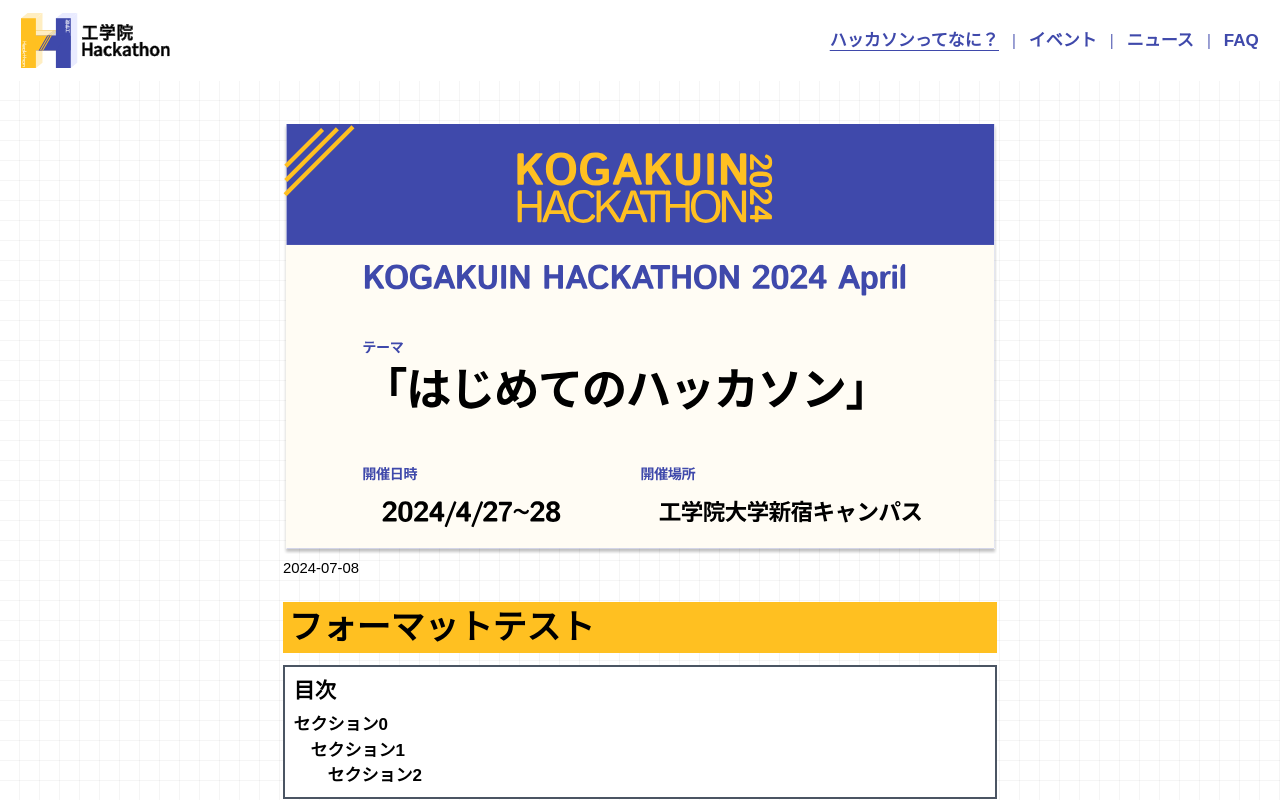
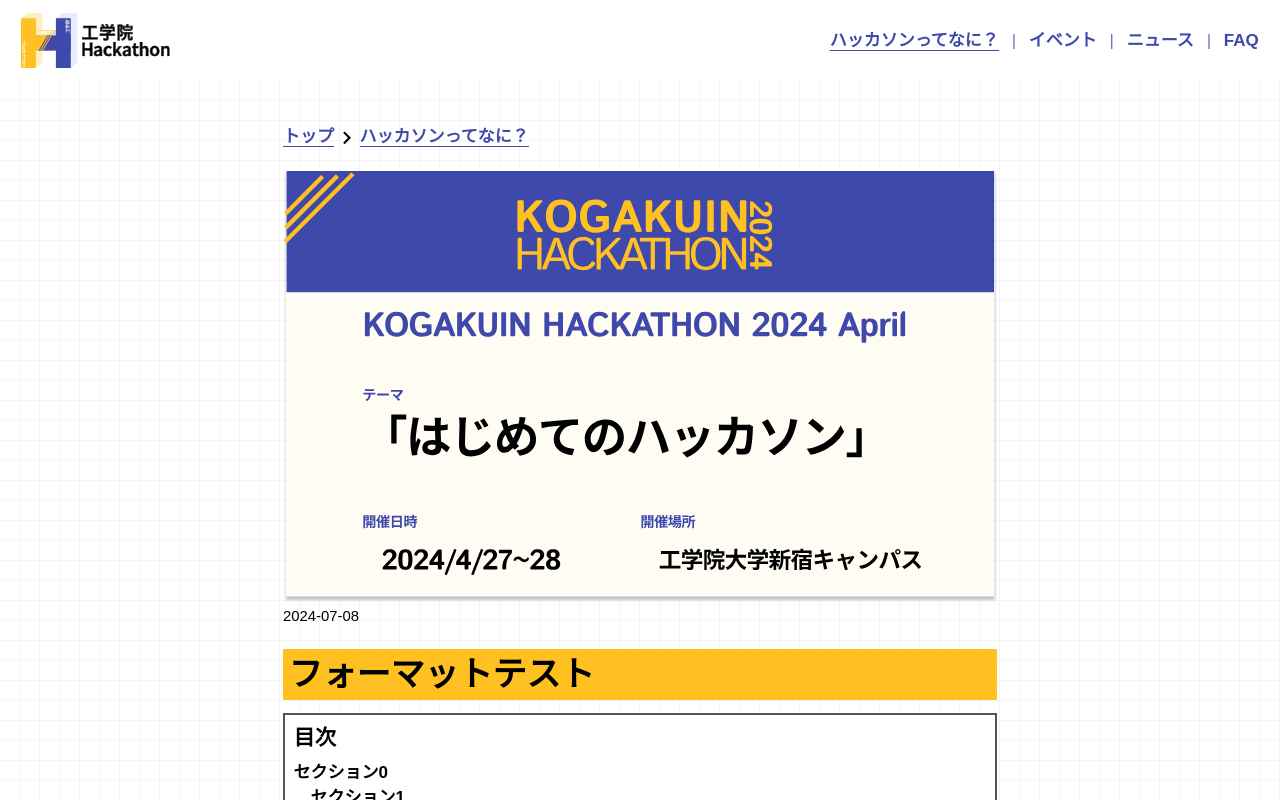
Before and after one commit to N-Keisho/kogakuin-hackathon-homepage, a Next.js app: page /about in a window 1280 px wide. Shown: the top 800 px of the page. Built offline with nearby package versions, Linux system fonts and the light colour scheme; a web font is replaced by a local one.

Commit message:
feature: Add BreadcrumbsList

```diff
--- a/app/components/ui/Article/ArticlePage.tsx
+++ b/app/components/ui/Article/ArticlePage.tsx
@@ -1,33 +1,48 @@
-import Image from 'next/image';
-import CustomReactMarkdown from './CustomReactMarkdown';
-import Index from './Index';
-import { Article } from '@/types/article';
+import Image from "next/image";
+import CustomReactMarkdown from "./CustomReactMarkdown";
+import Index from "./Index";
+import { Article } from "@/types/article";
+import BreadcrumbsList from "../BreadcrumbsList/BreadcrumbsList";
 
-const ArticlePage: React.FC<{ Article: Article, Badge?: boolean, isActivated?: boolean }> = ({ Article, Badge = false, isActivated = false }) => {
-
+const ArticlePage: React.FC<{
+  Article: Article;
+  Badge?: boolean;
+  isActivated?: boolean;
+}> = ({ Article, Badge = false, isActivated = false }) => {
   let title = Article.title;
 
   // titleの識別子の削除
-    if (Article.title.includes('!!!')) title = title.replace('!!!', '');
-    if (Article.title.includes('???')) title = title.replace('???', '');
-    if (Article.title.includes('@@')) title = title.replace('@@', '');
+  if (Article.title.includes("!!!")) title = title.replace("!!!", "");
+  if (Article.title.includes("???")) title = title.replace("???", "");
+  if (Article.title.includes("@@")) title = title.replace("@@", "");
 
   const _date = Article.created_at.slice(0, 10);
 
   return (
     <>
       <div className="flex flex-col mt-4 md:mt-10 mb-10 flex flex-col items-center">
-                <div className='w-11/12 max-w-2xl'>
-                    <div className='w-full'>
-                        {Badge && <StatusBadge isActivated={isActivated} category="event" />}
-                        <Image src={Article.thumbnail} alt="Thumbnail" className="object-fit w-full" width={600} height={600} />
+        <div className="w-11/12 max-w-2xl">
+          <BreadcrumbsList title={title} />
+          <div className="w-full">
+            {Badge && (
+              <StatusBadge isActivated={isActivated} category="event" />
+            )}
+            <Image
+              src={Article.thumbnail}
+              alt="Thumbnail"
+              className="object-fit w-full"
+              width={600}
+              height={600}
+            />
           </div>
-                    <div className='w-full mb-0'>
-                        <p className="text-black text-left text-xs md:text-sm mb-0 mt-1">{_date}</p>
+          <div className="w-full mb-0">
+            <p className="text-black text-left text-xs md:text-sm mb-0 mt-1">
+              {_date}
+            </p>
           </div>
           <h1>{title}</h1>
           <div>
-                        <Index content={Article.body}/>
+            <Index content={Article.body} />
           </div>
           <div>
             <CustomReactMarkdown content={Article.body} />
@@ -36,13 +51,14 @@
       </div>
     </>
   );
-}
+};
 export default ArticlePage;
 
-
 // 開催中か終了かを示すバッジ
-const StatusBadge: React.FC<{ isActivated: boolean, category: string }> = ({ isActivated, category }) => {
-
+const StatusBadge: React.FC<{ isActivated: boolean; category: string }> = ({
+  isActivated,
+  category,
+}) => {
   return (
     <div
       className={`${category == "event" ? "" : "hidden"}
--- a/app/components/ui/Article/CustomReactMarkdown.tsx
+++ b/app/components/ui/Article/CustomReactMarkdown.tsx
@@ -85,7 +85,7 @@
               );
             }
 
-            return <a href={href} {...props} />;
+            return <a className="hover:opacity-80" href={href} {...props} />;
           },
         }}
       />
--- /dev/null
+++ b/app/components/ui/BreadcrumbsList/BreadcrumbsList.tsx
@@ -0,0 +1,60 @@
+"use client";
+import React from "react";
+import { usePathname } from "next/navigation";
+import Link from "next/link";
+import KeyboardArrowRightIcon from '@mui/icons-material/KeyboardArrowRight';
+
+interface BreadcrumbsListProps {
+  title?: string;
+  className?: string;
+}
+
+const BreadcrumbsList: React.FC<BreadcrumbsListProps> = ({
+  title,
+  className,
+}) => {
+  const pathname = usePathname();
+
+  let category = "";
+  let categoryPath = "";
+  if (pathname === "/") return null;
+  else if (pathname.includes("/event")) {
+    category = "イベント";
+    categoryPath = "/event/1";
+  } else if (pathname.includes("/news")) {
+    category = "ニュース";
+    categoryPath = "/news/1";
+  } else if (pathname.includes("faq")) {
+    category = "よくある質問";
+    categoryPath = "/faq";
+  } else if (pathname.includes("about")) {
+    category = "ハッカソンってなに？"
+    categoryPath = "/about";
+    title = '';
+  }
+
+  return (
+    <>
+      <p className={`${className} ${((category === "ニュース" && title) || category == "ハッカソンってなに？") ? "mb-5" : ''}`}>
+        <Link href="/" className="hover:opacity-80">
+          トップ
+        </Link>
+        {/* <span>{"  >  "}</span> */}
+        <KeyboardArrowRightIcon />
+        <Link href={categoryPath} className="hover:opacity-80">
+          {category}
+        </Link>
+        {title && title !== '' && (
+          <>
+            <KeyboardArrowRightIcon />
+            <Link href={pathname} className="hover:opacity-80">
+              {title}
+            </Link>
+          </>
+        )}
+      </p>
+    </>
+  );
+};
+
+export default BreadcrumbsList;
--- a/app/components/ui/button/PageButton.tsx
+++ b/app/components/ui/button/PageButton.tsx
@@ -20,7 +20,7 @@
               if (!lowSkiped && i < pageIndex - 1){
                 lowSkiped = true;
                 return (
-                  <a key={i} className={`m-1 h-7 w-7 text-primary-700 hover:bg-primary-400`} >
+                  <a key={i} className={`m-1 h-7 w-7 text-primary-700 hover:bg-primary-400 border-none`} >
                     ...
                   </a>
                 )
@@ -28,7 +28,7 @@
               else if (!highSkiped && i > pageIndex + 1){
                 highSkiped = true;
                 return (
-                  <a key={i} className={`m-1 h-7 w-7 text-primary-700 hover:bg-primary-400`} >
+                  <a key={i} className={`m-1 h-7 w-7 text-primary-700 hover:bg-primary-400 border-none`} >
                     ...
                   </a>
                 )
@@ -36,7 +36,7 @@
               return null;
             };
             return (
-              <Link key={i} href={`/${category}/${i+1}`} className={`block m-1 pt-0.5 h-7 w-7 text-white bg-primary-700  ${pageIndex == i ? "bg-secondary-400 text-primary-700" : "hover:bg-primary-400"}`} >
+              <Link key={i} href={`/${category}/${i+1}`} className={`block m-1 pt-0.5 h-7 w-7 text-white bg-primary-700 border-none ${pageIndex == i ? "bg-secondary-400 text-primary-700" : "hover:bg-primary-400"}`} >
                 {i + 1}
               </Link>
             )
--- a/app/event/[slug]/page.tsx
+++ b/app/event/[slug]/page.tsx
@@ -5,6 +5,7 @@
 import { getArticles } from '@/libs/article';
 import { Metadata } from 'next';
 import { getArticlesInServer } from '@/libs/articleInServer';
+import BreadcrumbsList from '@/app/components/ui/BreadcrumbsList/BreadcrumbsList';
 
 const url = "https://hackathon.kogcoder.com";
 const title = "イベント";
@@ -61,6 +62,7 @@
 
     return (
         <div className='p-5 justify-center flex flex-col items-center w-full'>
+            <BreadcrumbsList />
             <h1 className="text-2xl md:text-4xl text-primary-700 font-bold underline mt-4 mb-4 decoration-1 underline-offset-8 text-center ">
                 イベント
             </h1>
--- a/app/faq/page.tsx
+++ b/app/faq/page.tsx
@@ -1,6 +1,7 @@
 import React from "react";
 import questions from "./questions";
 import { Metadata } from "next";
+import BreadcrumbsList from "../components/ui/BreadcrumbsList/BreadcrumbsList";
 
 const url = "https://hackathon.kogcoder.com";
 const title = "よくあるご質問";
@@ -25,6 +26,7 @@
   return (
     <div className="flex flex-col mt-4 md:mt-10 mb-10 flex flex-col items-center">
       <div className="w-11/12 max-w-2xl">
+      <BreadcrumbsList />
         <h1>よくあるご質問</h1>
         <div>
           {questions.map((q, i) => (
--- a/app/news/[slug]/page.tsx
+++ b/app/news/[slug]/page.tsx
@@ -5,6 +5,7 @@
 import { getArticles } from '@/libs/article';
 import { Metadata } from 'next';
 import { getArticlesInServer } from '@/libs/articleInServer';
+import BreadcrumbsList from '@/app/components/ui/BreadcrumbsList/BreadcrumbsList';
 
 const url = "https://hackathon.kogcoder.com";
 const title = "ニュース";
@@ -61,6 +62,7 @@
 
     return (
         <div className='p-5 justify-center flex flex-col items-center w-full'>
+            <BreadcrumbsList />
             <h1 className="text-2xl md:text-4xl text-primary-700 font-bold underline mt-4 mb-4 decoration-1 underline-offset-8 text-center ">
                 ニュース
             </h1>
```
Lines whose indentation alone changed are shown as unchanged.
